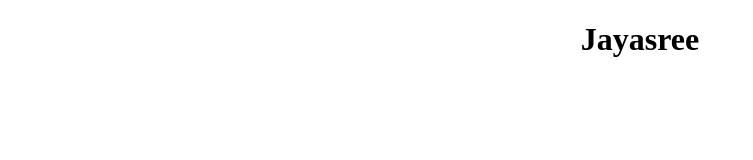
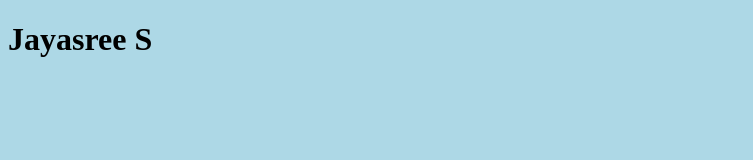
Before and after one commit to jayasreeCSE/vercel-project, a plain HTML site: page index.html in a window 1280 px wide. Shown: the whole page, without its empty margins (0-753 px from the left). Drawn offline with Linux system fonts and the light colour scheme.

Commit message:
Update index.html

```diff
--- a/index.html
+++ b/index.html
@@ -2,9 +2,18 @@
 <html>
 <head>
     <title>My Page</title>
+
+    <style>
+        body {
+            background-color: lightblue;
+        }
+    </style>
+
 </head>
 
 <body>
-    <h1><center>Jayasree</center></h1>
+
+    <h1>Jayasree S</h1>
+
 </body>
 </html>
```
